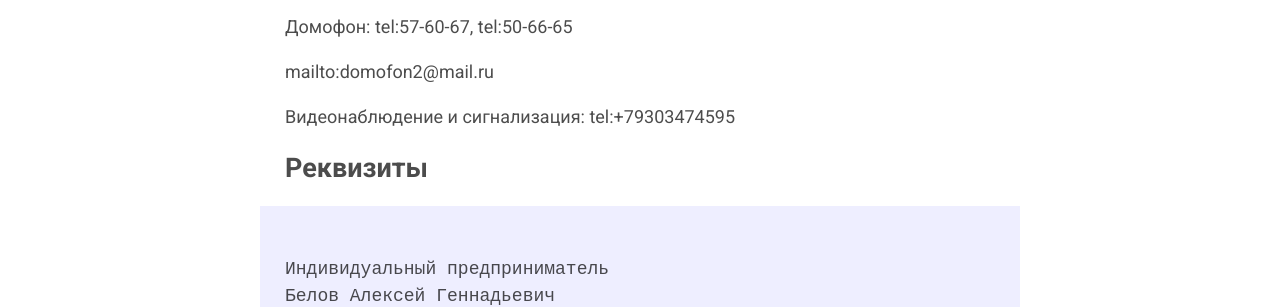
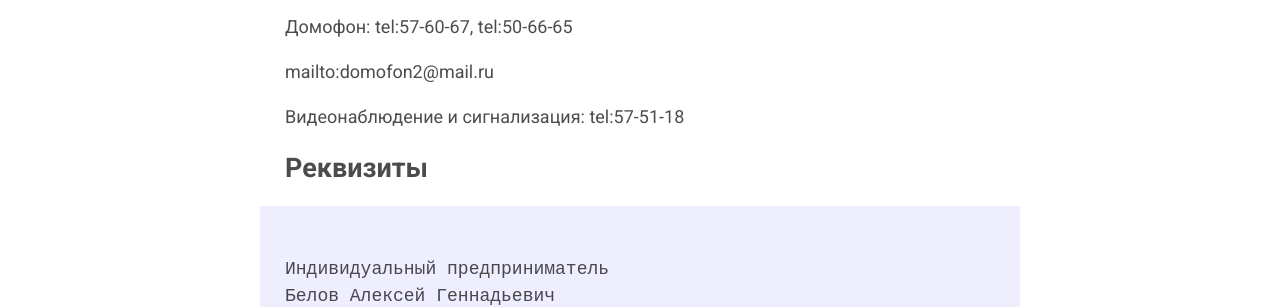
Before and after one commit to alex-eri/ivdomofon, a Jekyll site: the page built from _pages/about.md, in a window 1280 px wide and 900 px high. Shown: the part 442-749 px from the top of the window. Built offline with Jekyll 4.4.1, drawn with Linux system fonts in a browser that asks for light colours.

Commit message:
Update about.md

```diff
--- a/_pages/about.md
+++ b/_pages/about.md
@@ -14,7 +14,7 @@ permalink: /about/
 mailto:domofon2@mail.ru
 
 Видеонаблюдение и сигнализация:
-tel:+79303474595
+tel:57-51-18
 
 
 {% include map.html %}
```
